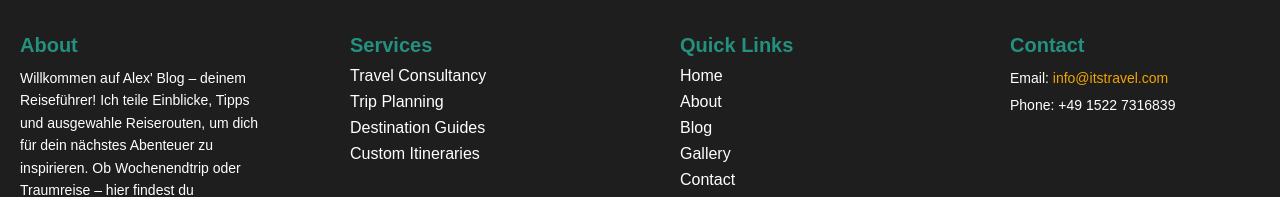
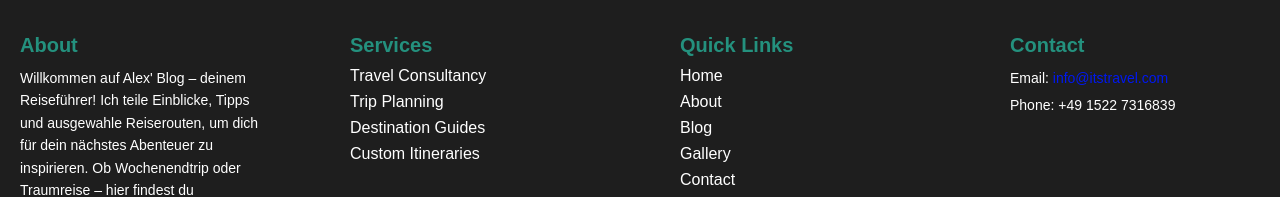
Before and after one commit to BlessingLuphahla/blog-app-ui, a React (Create React App) app: page / in a window 1280 px wide. In both pictures the pointer is over the link "info@itstravel.com". Shown: the part 1338-1535 px from the top of the page. Built offline with nearby package versions, Linux system fonts and the light colour scheme; no server answers.

Commit message:
Update footer.css

```diff
--- a/src/pages/footer/footer.css
+++ b/src/pages/footer/footer.css
@@ -68,7 +68,7 @@
 }
 
 .footerContact a:hover {
-  color: #f0a500;
+  color: #0018f0;
 }
 
 .footerText {
```
